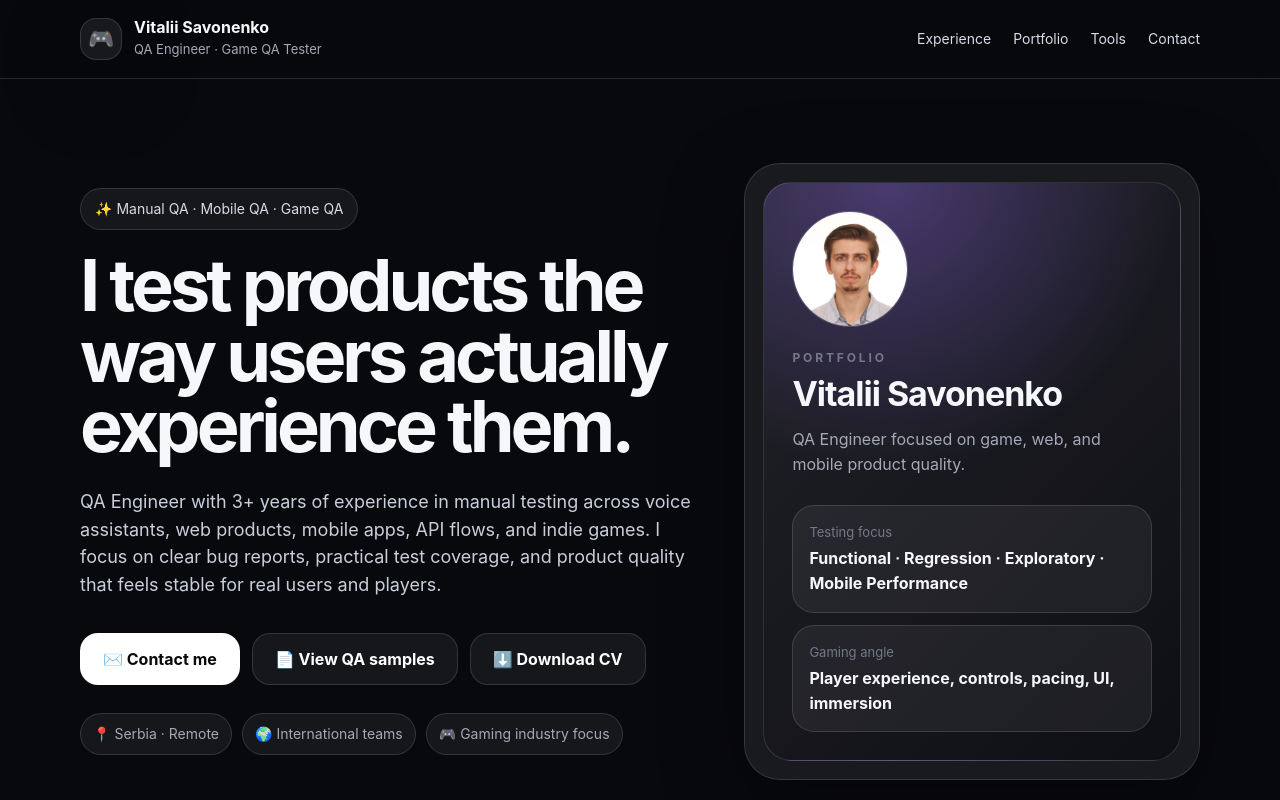
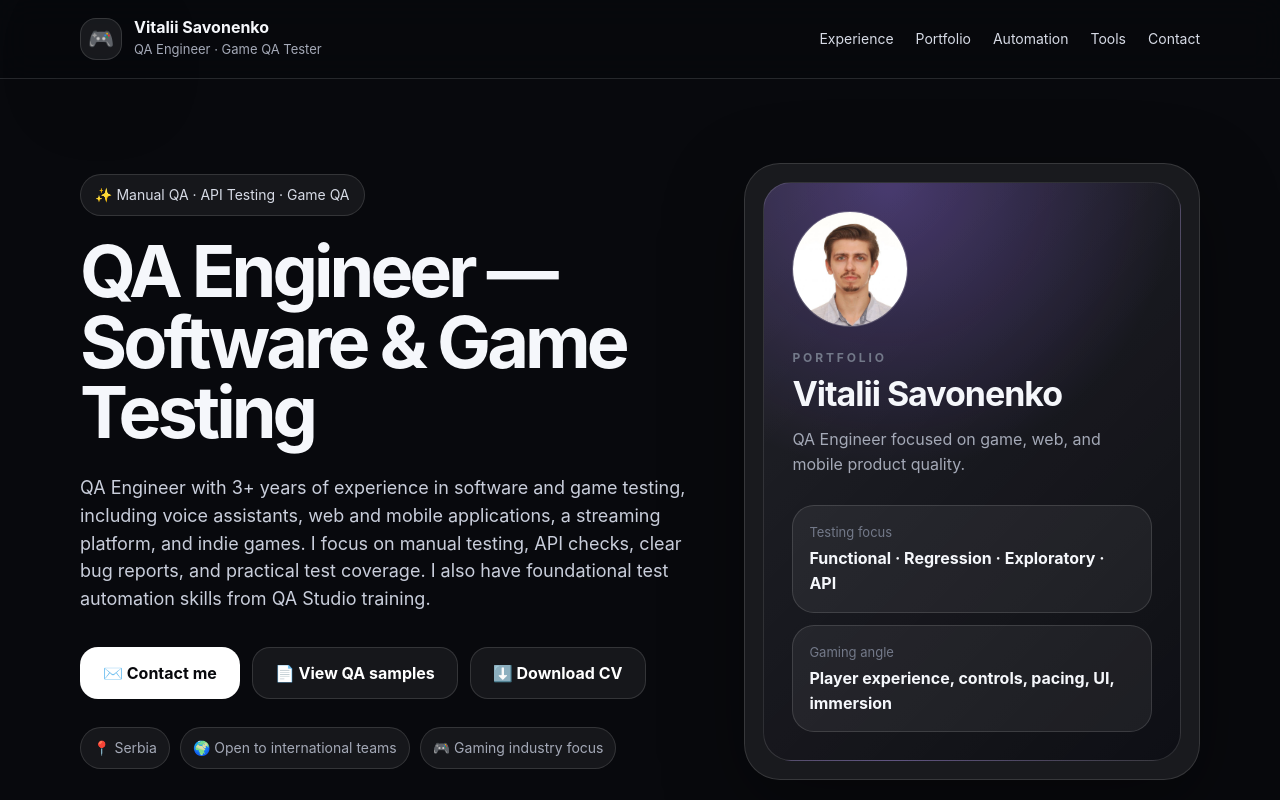
Before and after one commit to VitaliiSavonenko-QA/VitaliiSavonenko-QA.github.io, a plain HTML site: page index.html in a window 1280 px wide. Shown: the top 800 px of the page. Drawn offline with Linux system fonts and the light colour scheme.

Commit message:
Align portfolio introduction and navigation with QA profile

```diff
--- a/index.html
+++ b/index.html
@@ -24,6 +24,7 @@
       <nav class="main-nav" aria-label="Main navigation">
         <a href="#experience">Experience</a>
         <a href="#portfolio">Portfolio</a>
+        <a href="#automation">Automation</a>
         <a href="#tools">Tools</a>
         <a href="#contact">Contact</a>
       </nav>
@@ -33,12 +34,12 @@
   <main>
     <section class="hero wrap">
       <div class="hero-copy reveal">
-        <div class="pill">✨ Manual QA · Mobile QA · Game QA</div>
-        <h1>I test products the way users actually experience them.</h1>
+        <div class="pill">✨ Manual QA · API Testing · Game QA</div>
+        <h1>QA Engineer — Software &amp; Game Testing</h1>
         <p class="lead">
-          QA Engineer with 3+ years of experience in manual testing across voice assistants,
-          web products, mobile apps, API flows, and indie games. I focus on clear bug reports,
-          practical test coverage, and product quality that feels stable for real users and players.
+          QA Engineer with 3+ years of experience in software and game testing, including voice assistants,
+          web and mobile applications, a streaming platform, and indie games. I focus on manual testing,
+          API checks, clear bug reports, and practical test coverage. I also have foundational test automation skills from QA Studio training.
         </p>
 
         <div class="actions">
@@ -48,8 +49,8 @@
         </div>
 
         <div class="tags">
-          <span class="tag">📍 Serbia · Remote</span>
-          <span class="tag">🌍 International teams</span>
+          <span class="tag">📍 Serbia</span>
+          <span class="tag">🌍 Open to international teams</span>
           <span class="tag">🎮 Gaming industry focus</span>
         </div>
       </div>
@@ -59,7 +60,7 @@
           <div>
             <div class="avatar-wrap">
               <img src="assets/photo.jpg" alt="Vitalii Savonenko portrait" class="avatar-img" onerror="this.style.display='none'; this.nextElementSibling.style.display='grid';" />
-              <div class="avatar-placeholder">Your photo here</div>
+              <div class="avatar-placeholder">Photo unavailable</div>
             </div>
             <div class="overline">Portfolio</div>
             <h2>Vitalii Savonenko</h2>
@@ -69,7 +70,7 @@
           <div>
             <div class="mini-card">
               <span>Testing focus</span>
-              <strong>Functional · Regression · Exploratory · Mobile Performance</strong>
+              <strong>Functional · Regression · Exploratory · API</strong>
             </div>
             <div class="mini-card">
               <span>Gaming angle</span>
@@ -286,7 +287,7 @@
         <div>
           <div class="section-kicker dark">Contact</div>
           <h2>Let’s build better products and better player experiences.</h2>
-          <p>Open to remote QA roles, especially manual QA, mobile QA, and Game QA positions in international teams. You can contact me by email, LinkedIn, or Telegram, and explore my technical projects on GitHub.</p>
+          <p>Open to QA roles in international teams, especially manual QA, mobile QA, and game QA. You can contact me by email, LinkedIn, or Telegram, and explore my technical projects on GitHub.</p>
         </div>
 
         <div class="contact-actions">
```
